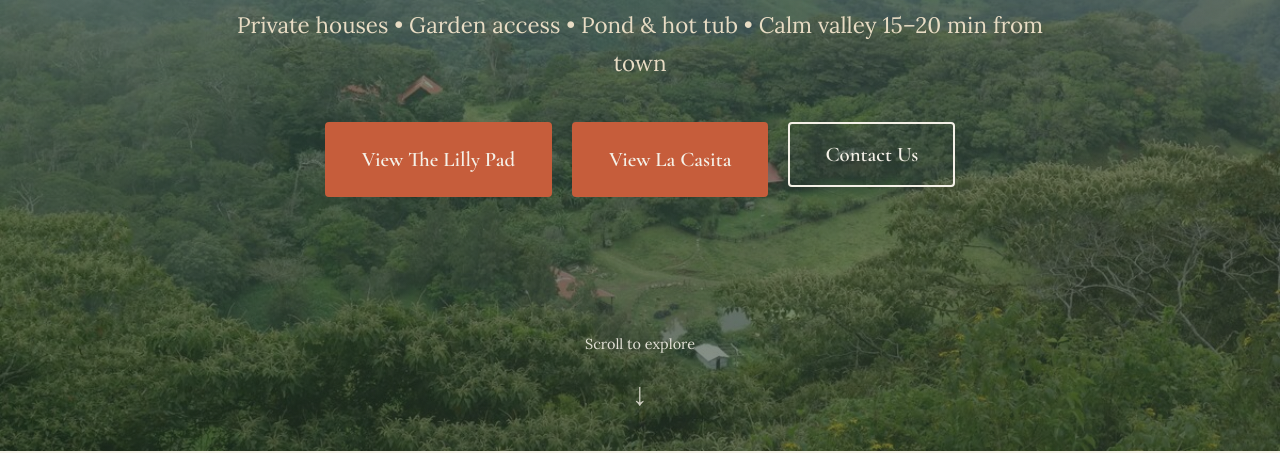
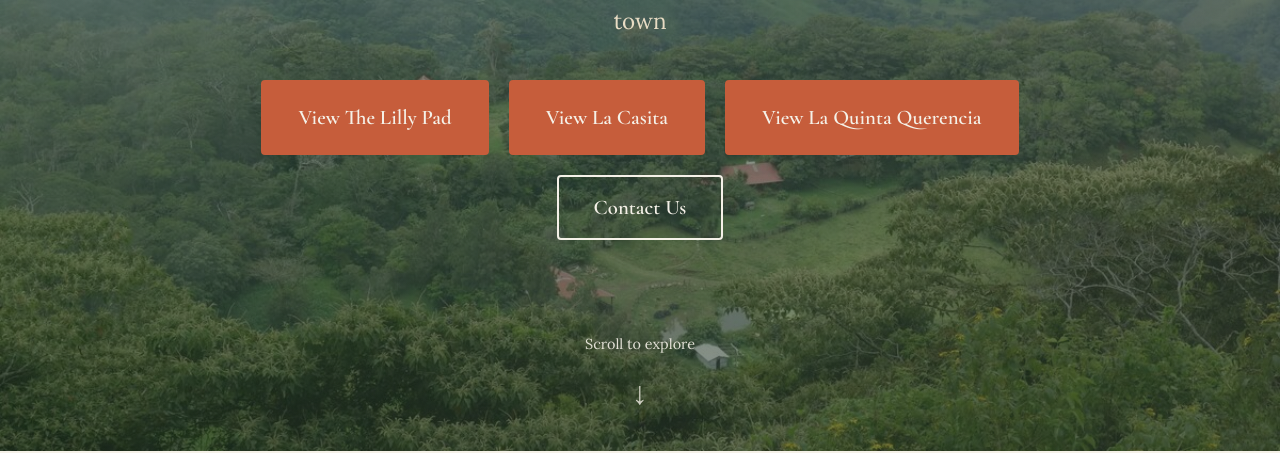
Before and after one commit to Don-Tin/Farm-Web-Page, a plain HTML site: page index.html in a window 1280 px wide. Shown: the part 349-802 px from the top of the page. Drawn offline with nearby package versions, Linux system fonts and the light colour scheme.

Commit message:
Update index.html

```diff
--- a/index.html
+++ b/index.html
@@ -571,6 +571,10 @@
                     <span data-lang="en" class="active-lang">View La Casita</span>
                     <span data-lang="es">Ver La Casita</span>
                 </a>
+                                <a href="la-quinta-querencia.html" class="cta-btn primary">
+                    <span data-lang="en" class="active-lang">View La Quinta Querencia</span>
+                    <span data-lang="es">Ver La Quinta Querencia</span>
+                </a>
                 <div class="contact-dropdown">
                     <button class="cta-btn secondary" id="contactButton">
                         <span data-lang="en" class="active-lang">Contact Us</span>
```
